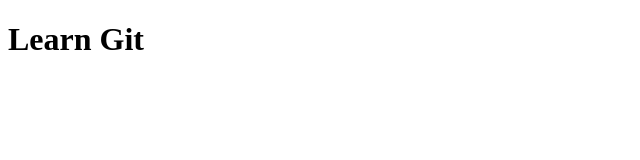
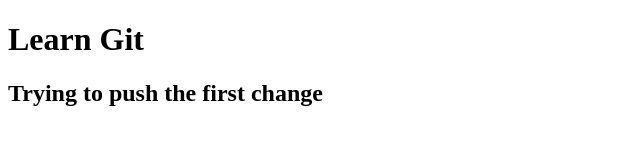
Before and after one commit to arajajyothibabu/learn-git, a plain HTML site: page index.html in a window 1280 px wide. Shown: the whole page, without its empty margins (0-640 px from the left). Drawn offline with Linux system fonts and the light colour scheme.

Commit message:
trying to push my first change

```diff
--- a/index.html
+++ b/index.html
@@ -7,5 +7,6 @@
   </head>
   <body>
     <h1>Learn Git</h1>
+    <h2>Trying to push the first change</h2>
   </body>
 </html>
```
